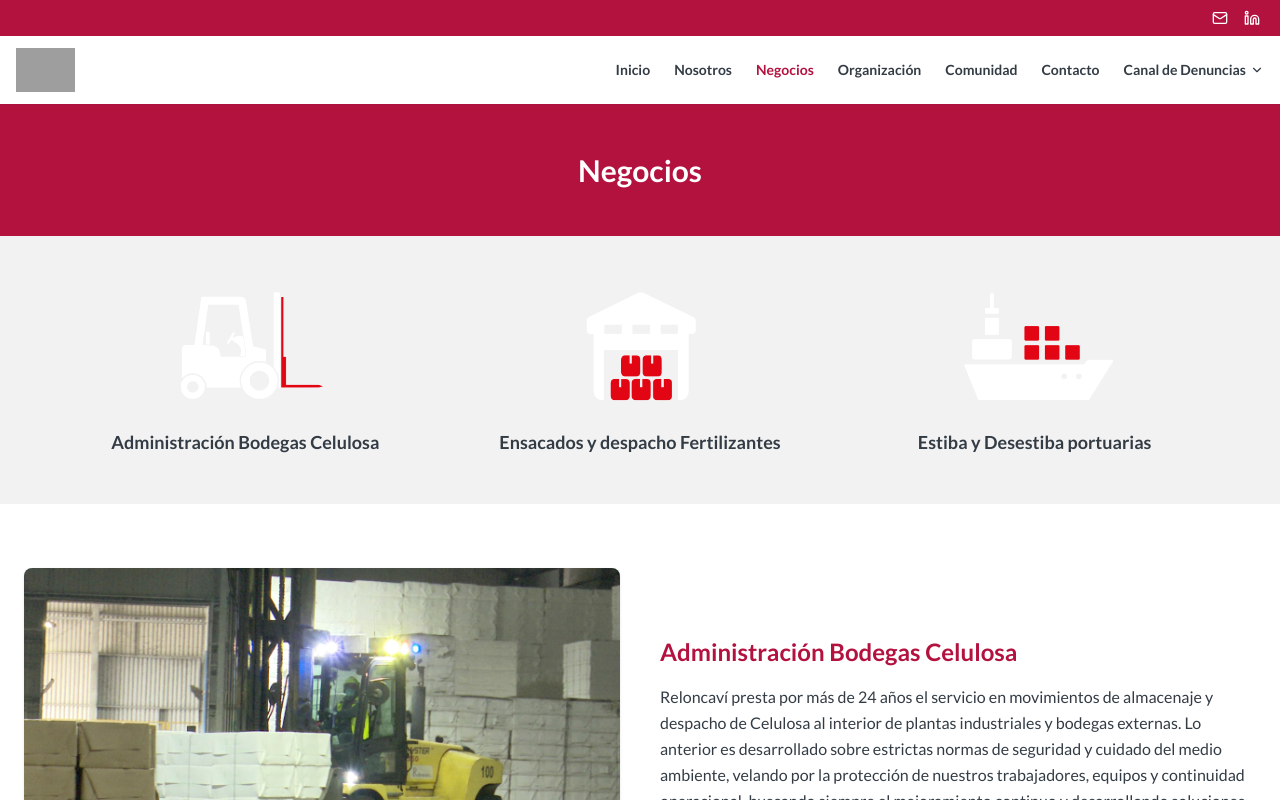
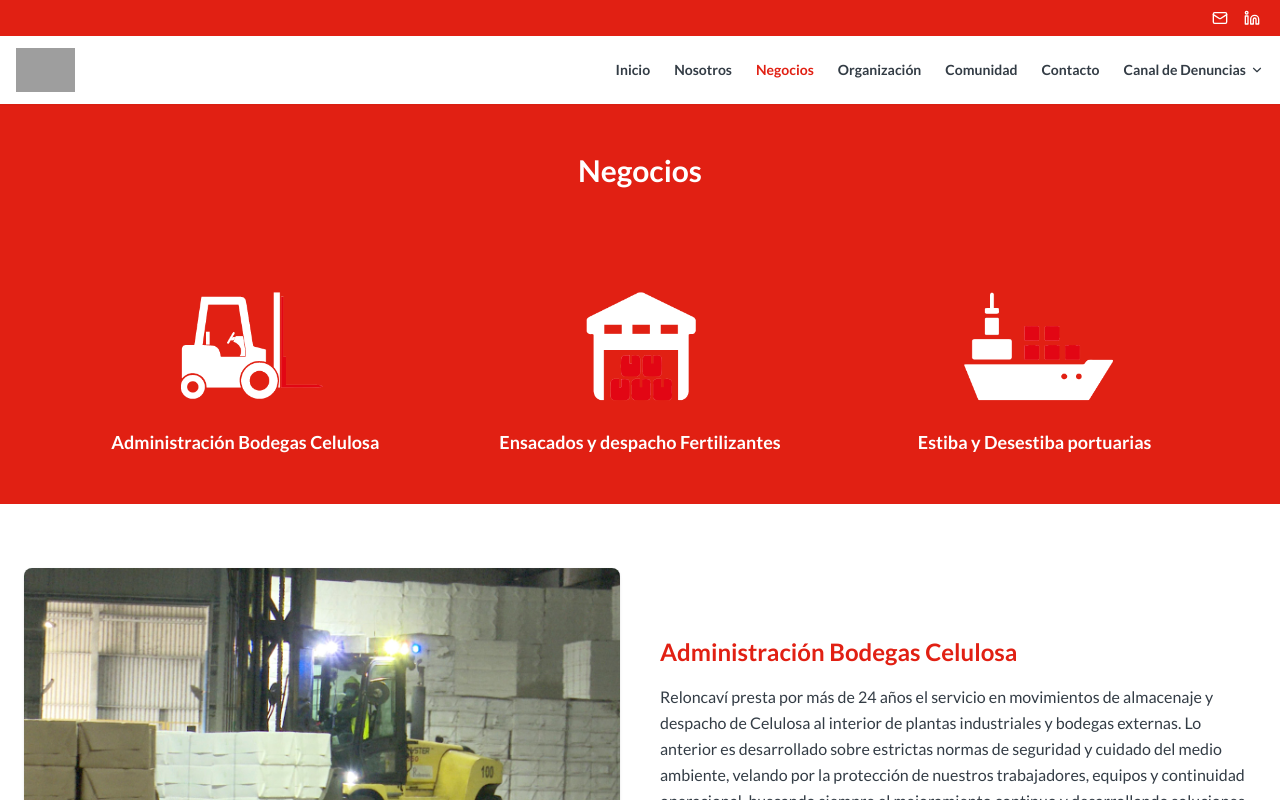
Before and after one commit to KaiseR0409/new-reloncavi-site-demo, a React (Vite) app: page /servicios in a window 1280 px wide. Shown: the top 800 px of the page. Built offline with nearby package versions, Linux system fonts and the light colour scheme; grey boxes are pictures that could not be loaded.

Commit message:
fix: use brand red #E12013, show negocio icons on red band, restore working hero video

```diff
--- a/src/pages/Servicios.jsx
+++ b/src/pages/Servicios.jsx
@@ -32,12 +32,12 @@
         <h1 className="text-3xl font-bold text-white">Negocios</h1>
       </section>
 
-      <section className="bg-white-2 py-12 px-6">
+      <section className="bg-lust py-12 px-6">
         <div className="max-w-6xl mx-auto grid gap-8 md:grid-cols-3">
           {ICONS.map((i) => (
             <div key={i.title} className="text-center">
               <img src={i.img} alt={i.title} loading="lazy" className="mx-auto h-32 object-contain" />
-              <h3 className="text-lg font-semibold text-outer-space mt-4">{i.title}</h3>
+              <h3 className="text-lg font-semibold text-white mt-4">{i.title}</h3>
             </div>
           ))}
         </div>
--- a/tailwind.config.js
+++ b/tailwind.config.js
@@ -4,7 +4,7 @@
   theme: {
     extend: {
       colors: {
-        lust: "#b3123f",
+        lust: "#E12013",
         "white-2": "#f2f2f2",
         isabelline: "#f4f0ec",
         "outer-space": "#333c45",
```
Also changed, not shown: 1 other file (tests, documents, lock files or other folders).
